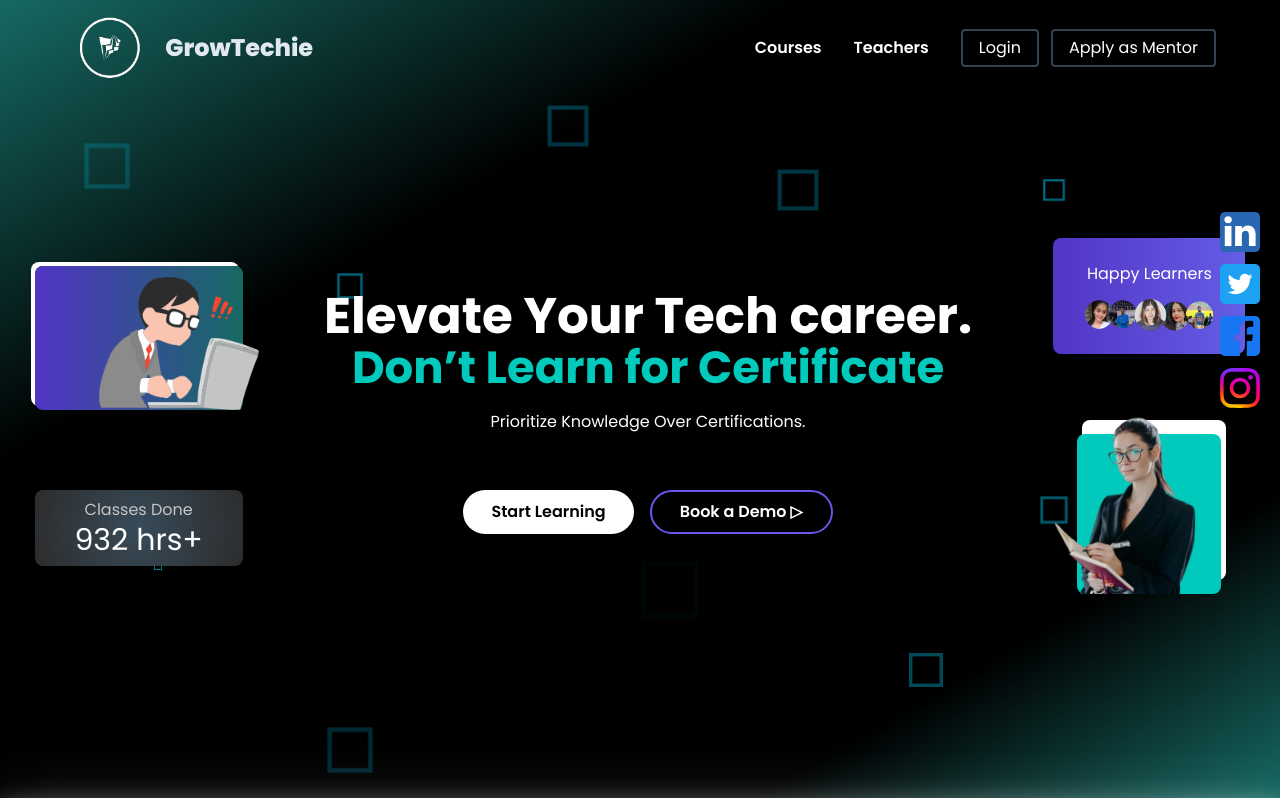
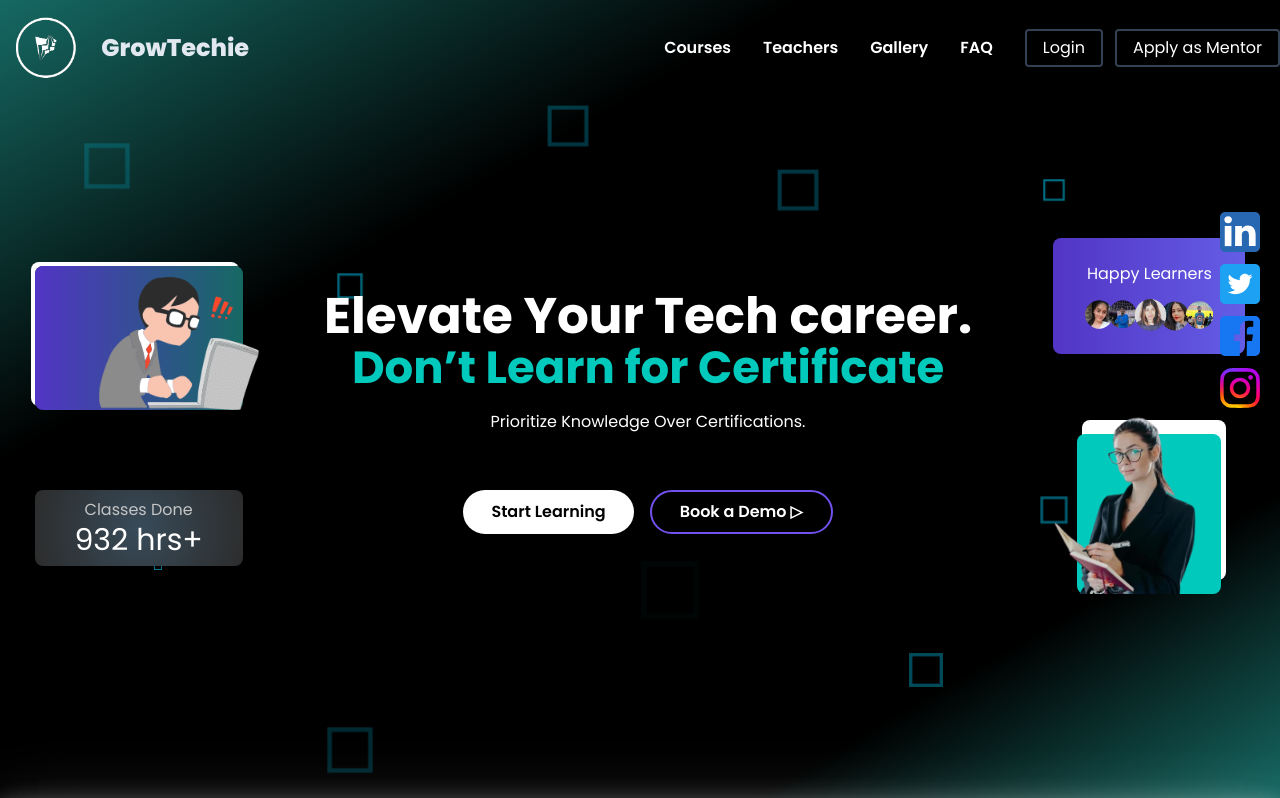
Before and after one commit to Ramakm/growtechie_first, a React (Vite) app: page / in a window 1280 px wide. Shown: the top 798 px of the page. Built offline with nearby package versions, Linux system fonts and the light colour scheme; no server answers; the database is empty.

Commit message:
fix upper nav

```diff
--- /dev/null
+++ b/src/components/BottomNavigation.jsx
@@ -0,0 +1,27 @@
+import * as React from 'react';
+import Box from '@mui/material/Box';
+import BottomNavigation from '@mui/material/BottomNavigation';
+import BottomNavigationAction from '@mui/material/BottomNavigationAction';
+import RestoreIcon from '@mui/icons-material/Restore';
+import FavoriteIcon from '@mui/icons-material/Favorite';
+import LocationOnIcon from '@mui/icons-material/LocationOn';
+
+export default function BottomNav() {
+  const [value, setValue] = React.useState(0);
+
+  return (
+    <Box sx={{ width: 500 }}>
+      <BottomNavigation
+        showLabels
+        value={value}
+        onChange={(event, newValue) => {
+          setValue(newValue);
+        }}
+      >
+        <BottomNavigationAction label="Recents" icon={<RestoreIcon />} />
+        <BottomNavigationAction label="Favorites" icon={<FavoriteIcon />} />
+        <BottomNavigationAction label="Nearby" icon={<LocationOnIcon />} />
+      </BottomNavigation>
+    </Box>
+  );
+}
--- a/src/components/Header/Navbar.jsx
+++ b/src/components/Header/Navbar.jsx
@@ -1,15 +1,13 @@
-/* eslint-disable jsx-a11y/anchor-is-valid */
 import React, { useEffect, useRef, useState } from "react";
 import "./Navbar.css";
 import { login } from "../../utils/auth";
 import { useNavigate } from "react-router-dom";
 import handleScrollToElement from "../../utils/commonFn";
-import { navData, mobileNavData } from "../../staticData/navData";
+import { navData } from "../../staticData/navData";
 import Avatar from "@mui/material/Avatar";
 import useAuth from "../../hooks/useAuth";
 import useMediaQuery from "@mui/material/useMediaQuery";
 import JoinAsTeacherForm from "./JoinAsTeacherForm";
-// import BottomNavigationComponent from "./BottomNavigation";
 
 const Header = () => {
   const navigate = useNavigate();
@@ -24,8 +22,6 @@ const Header = () => {
     login();
   }
 
-  const currentNavData = largeScreen ? navData : mobileNavData;
-
   function handleNavigation(e, elementId) {
     e.preventDefault();
     handleScrollToElement(elementId, navigate);
@@ -37,21 +33,21 @@ const Header = () => {
     <header ref={navRef} className="sticky-nav z-50">
       <div
         id="sticky-header"
-        className=" flex items-center justify-between max-w-6xl px-3 mx-auto xl:px-0"
+        className="flex items-center justify-between max-w-[1300px] px-3 mx-auto xl:px-0"
       >
         <a
           href="/"
-          className="relative flex items-center h-5 font-black leading-none"
+          className="relative h-fit flex md:flex-col lg:flex-row items-center font-black leading-none"
         >
           <img
             src="/logo.png"
             alt="GrowTechie logo"
-            className={`w-auto ${
-              largeScreen ? "h-20" : "h-12"
-            } fill-current invert`}
+            className={`w-auto h-12 lg:h-20 fill-current invert`}
           />
           {largeScreen && (
-            <span className="ml-3 text-2xl text-slate-200">GrowTechie</span>
+            <span className="ml-3 text-xl lg:text-2xl text-slate-200">
+              GrowTechie
+            </span>
           )}
         </a>
 
@@ -59,17 +55,17 @@ const Header = () => {
           id="nav"
           className="relative flex items-center justify-between h-24 text-base text-gray-800 border-t border-gray-200 w-auto flex-row bg-transparent mt-0 md:border-none md:py-0"
         >
-          {currentNavData.map((item, idx) => (
+          {largeScreen &&
+            navData.map((item, idx) => (
               <a
                 key={idx}
                 onClick={(e) => handleNavigation(e, item.to)}
-              className="mr-3 cursor-pointer text-white font-semibold duration-200 lg:mr-8 transition-color hover:text-[var(--active-link)]"
+                className="mr-5 cursor-pointer text-white font-semibold duration-200 lg:mr-8 transition-color hover:text-[var(--active-link)]"
               >
                 {item.text}
               </a>
             ))}
-          {largeScreen &&
-            (user ? (
+          {user ? (
             <Avatar
               alt={user.displayName}
               src={user.photoURL}
@@ -79,22 +75,19 @@ const Header = () => {
           ) : (
             <>
               <button
-                  className="border-slate-700 border-solid border-[2px] text-white px-4 py-[5px] rounded hover:bg-slate-50 hover:text-black transition-all ease-in-out active:bg-slate-200 mr-3"
+                className="border-slate-700 border-solid border-[2px] text-white px-4 py-[5px] rounded hover:bg-slate-50 hover:text-black transition-all text-sm md:text-base ease-in-out active:bg-slate-200 mr-3"
                 onClick={handleJoin}
               >
                 Login
               </button>
-                <button className="border-slate-700 border-solid border-[2px] text-white px-4 py-[5px] rounded hover:bg-slate-50 hover:text-black transition-all ease-in-out active:bg-slate-200" onClick={() => setOpenJoiningFrom(true)}>
+              <button
+                className="border-slate-700 border-solid border-[2px] text-white px-4 py-[5px] rounded hover:bg-slate-50 hover:text-black transition-all text-sm md:text-base ease-in-out active:bg-slate-200"
+                onClick={() => setOpenJoiningFrom(true)}
+              >
                 Apply as Mentor
               </button>
-                {/* <button
-                className="ml-auto linear-purple-green-gradient text-white py-3 px-6 rounded-full text-lg font-semibold shadow-lg hover:shadow-xl transition duration-300 transform hover:scale-105"
-                onClick={() => setOpenAuthModal(true)}
-              >
-                JoinUs
-              </button> */}
             </>
-            ))}
+          )}
         </nav>
       </div>
       {openJoiningForm && (
@@ -103,7 +96,6 @@ const Header = () => {
           handleClose={() => setOpenJoiningFrom(false)}
         />
       )}
-      {/* {largeScreen && <BottomNavigationComponent />} */}
     </header>
   );
 };
--- a/src/staticData/navData.js
+++ b/src/staticData/navData.js
@@ -11,13 +11,10 @@ const siteMapData = [
 const navData = [
   { text: "Courses", to: "courses" },
   { text: "Teachers", to: "/teachers" },
-];
-
-const mobileNavData = [
-  { text: "Courses", to: "courses" },
-  { text: "Testimonials", to: "testimonials" },
+  { text: "Gallery", to: "/gallery" },
   { text: "FAQ", to: "faq" },
 ];
 
+
 export default siteMapData;
-export { navData, mobileNavData };
+export { navData };
```
Also changed, not shown: src/App.jsx (+10 -2 lines). Lines whose indentation alone changed are shown as unchanged.
